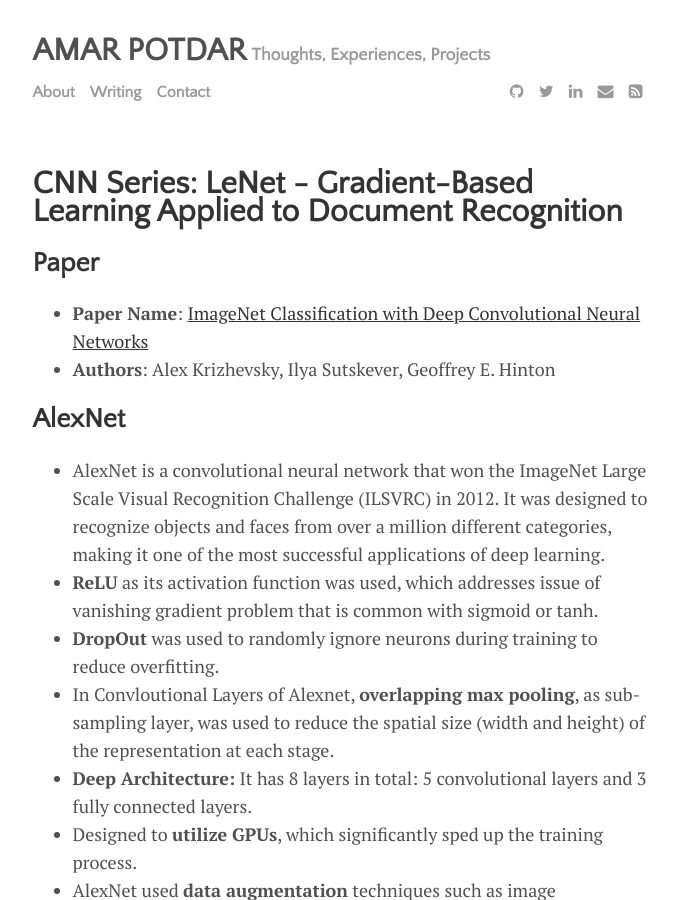
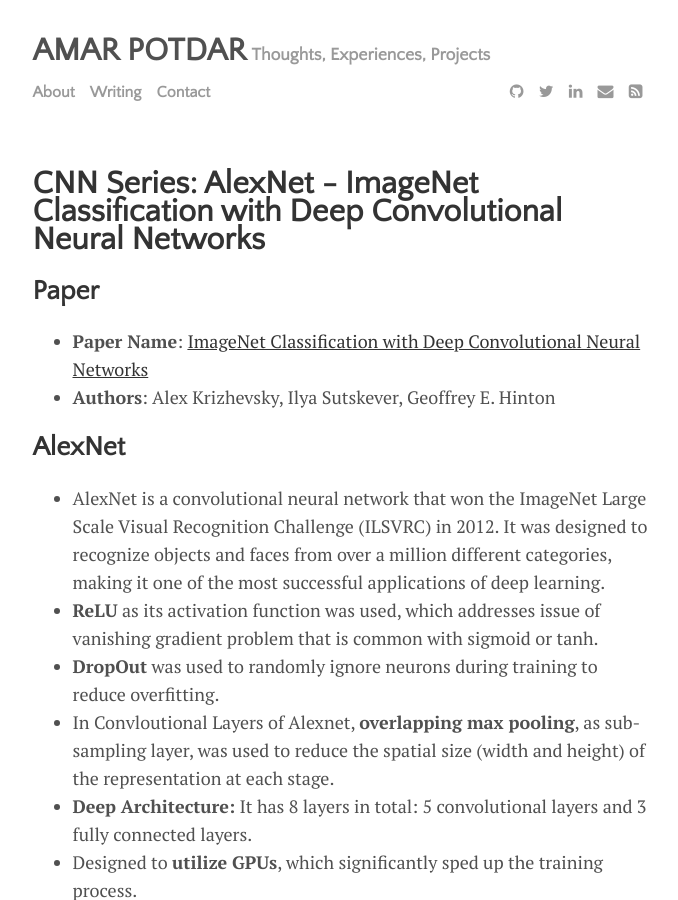
Before and after one commit to MeAmarP/meamarp.github.io, a Jekyll site: the page built from _posts/2024-04-07-cnn-series-alexnet.md, in a window 1280 px wide and 900 px high. Shown: the whole window, without its empty margins (300-978 px from the left). Built offline with Jekyll 4.4.1, drawn with Linux system fonts in a browser that asks for light colours.

Commit message:
corrected title

```diff
--- a/_posts/2024-04-07-cnn-series-alexnet.md
+++ b/_posts/2024-04-07-cnn-series-alexnet.md
@@ -1,6 +1,6 @@
 ---
 layout: post
-title: "CNN Series: LeNet - Gradient-Based Learning Applied to Document Recognition"
+title: "CNN Series: AlexNet - ImageNet Classification with Deep Convolutional Neural Networks"
 author: "Amar P"
 categories: journal
 tags: [cnn-series,image-models]
```
